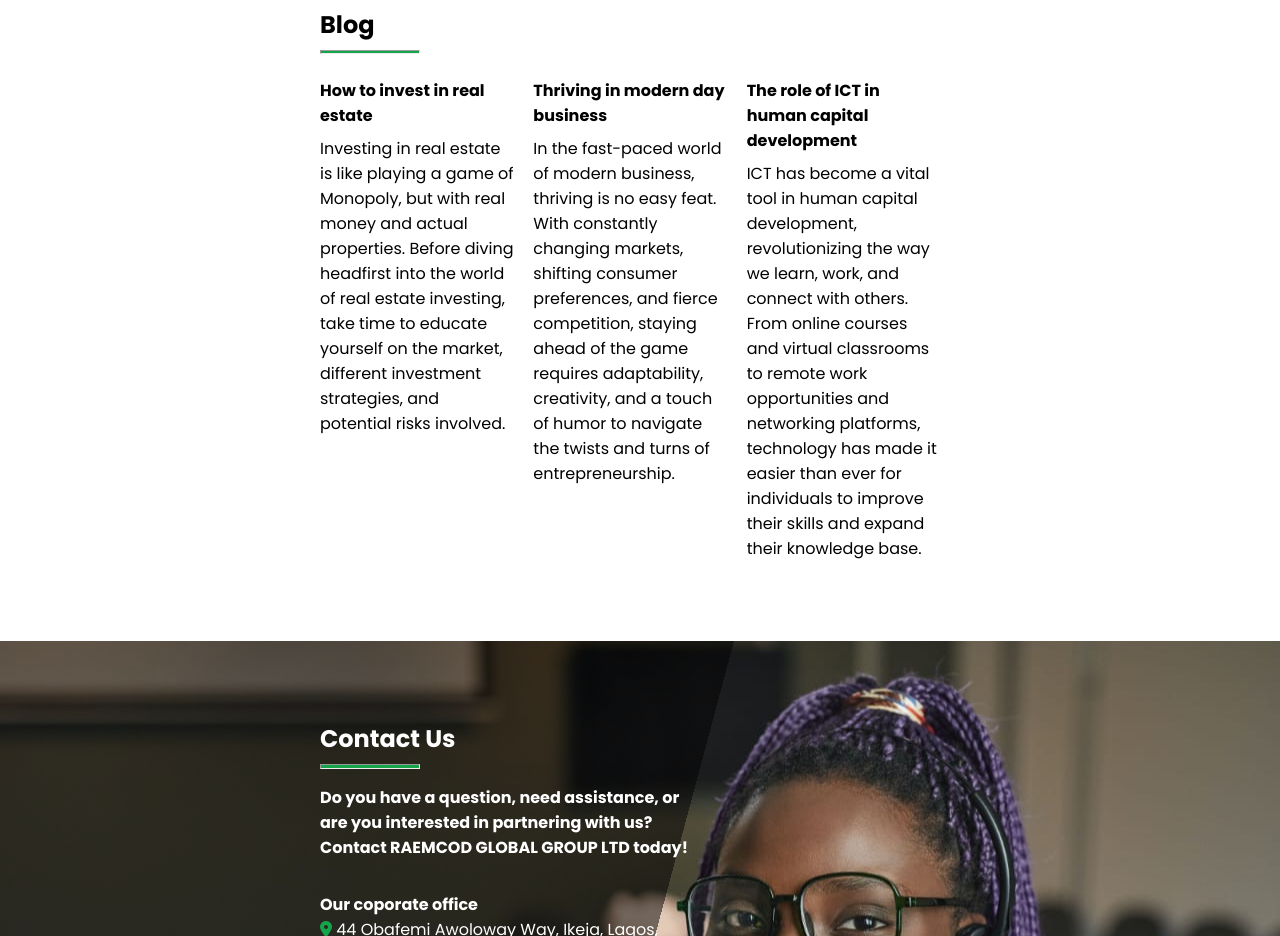
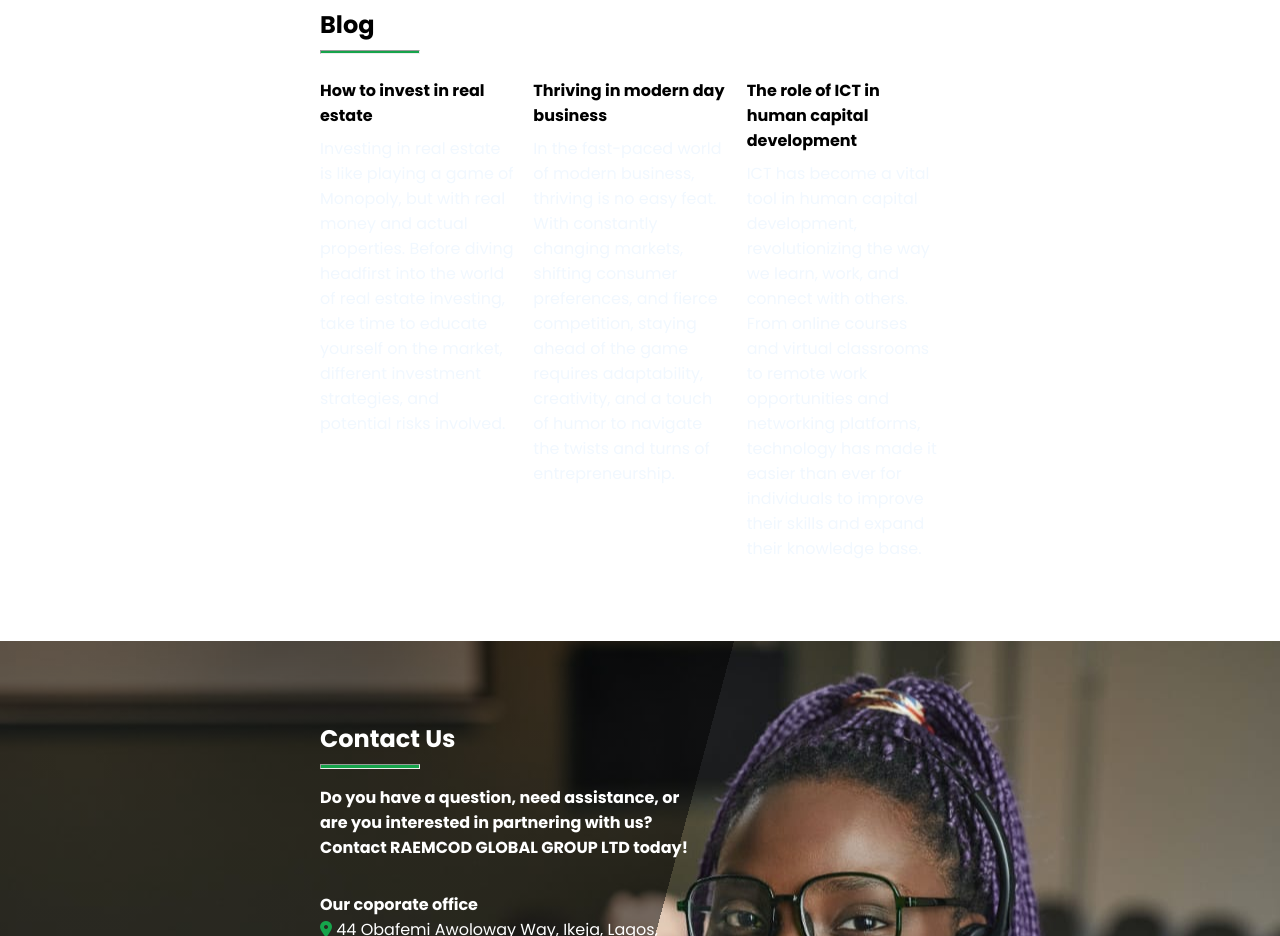
Before and after one commit to prius2055/raemcod-group, a plain HTML site: page index.html in a window 1280 px wide. Shown: the part 4080-5016 px from the top of the page. Drawn offline with Linux system fonts and the light colour scheme.

Commit message:
update on blog post paragrapgh

```diff
--- a/styles.css
+++ b/styles.css
@@ -189,7 +189,6 @@ hr {
   color: #6c747c;
 }
 
-
 .service-link {
   margin-top: 1rem;
   color: #16a44b;
@@ -233,7 +232,7 @@ hr {
 }
 
 .blog-post p {
-  /* text-align: center; */
+  color: #f1f8ff;
 }
 
 #contact {
```
